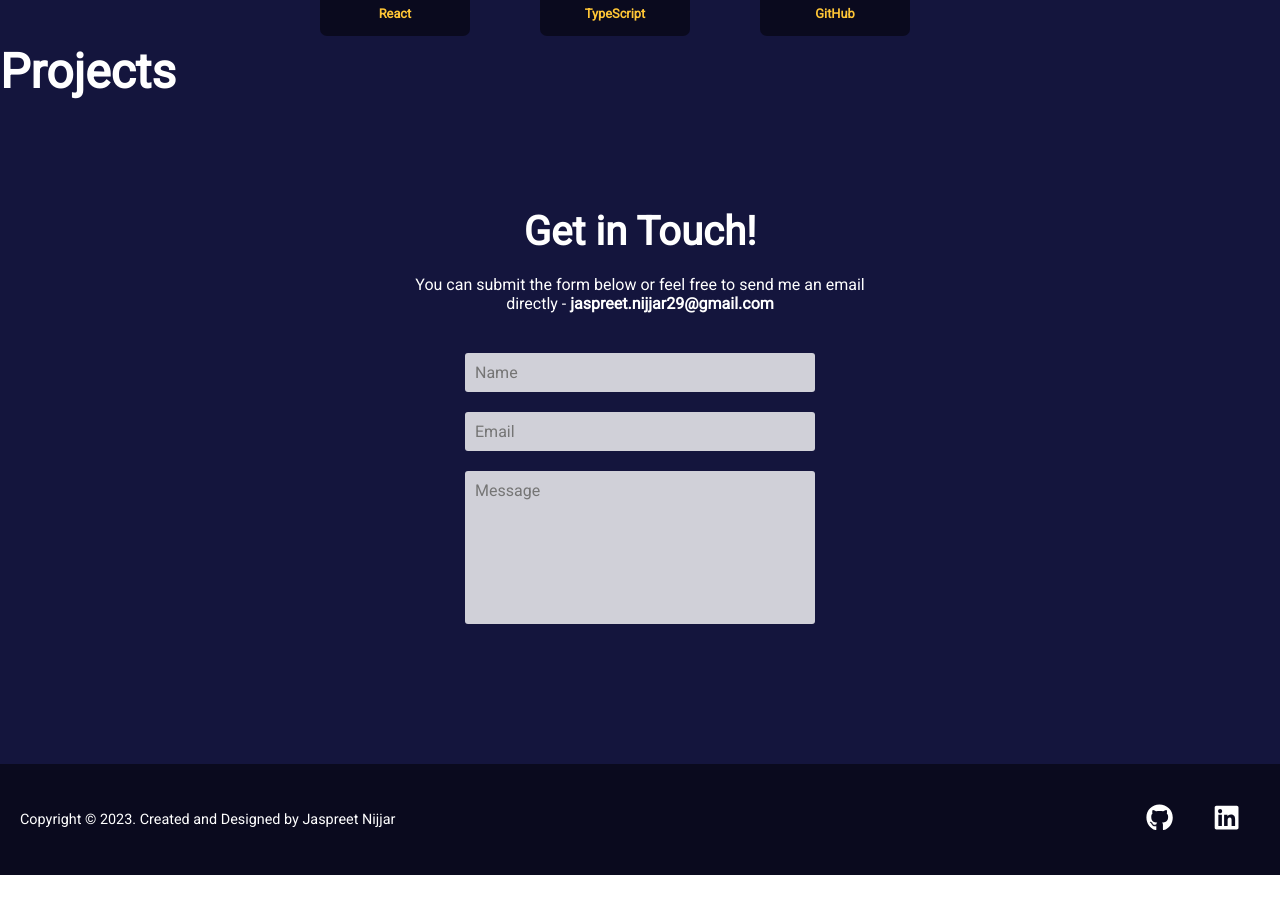
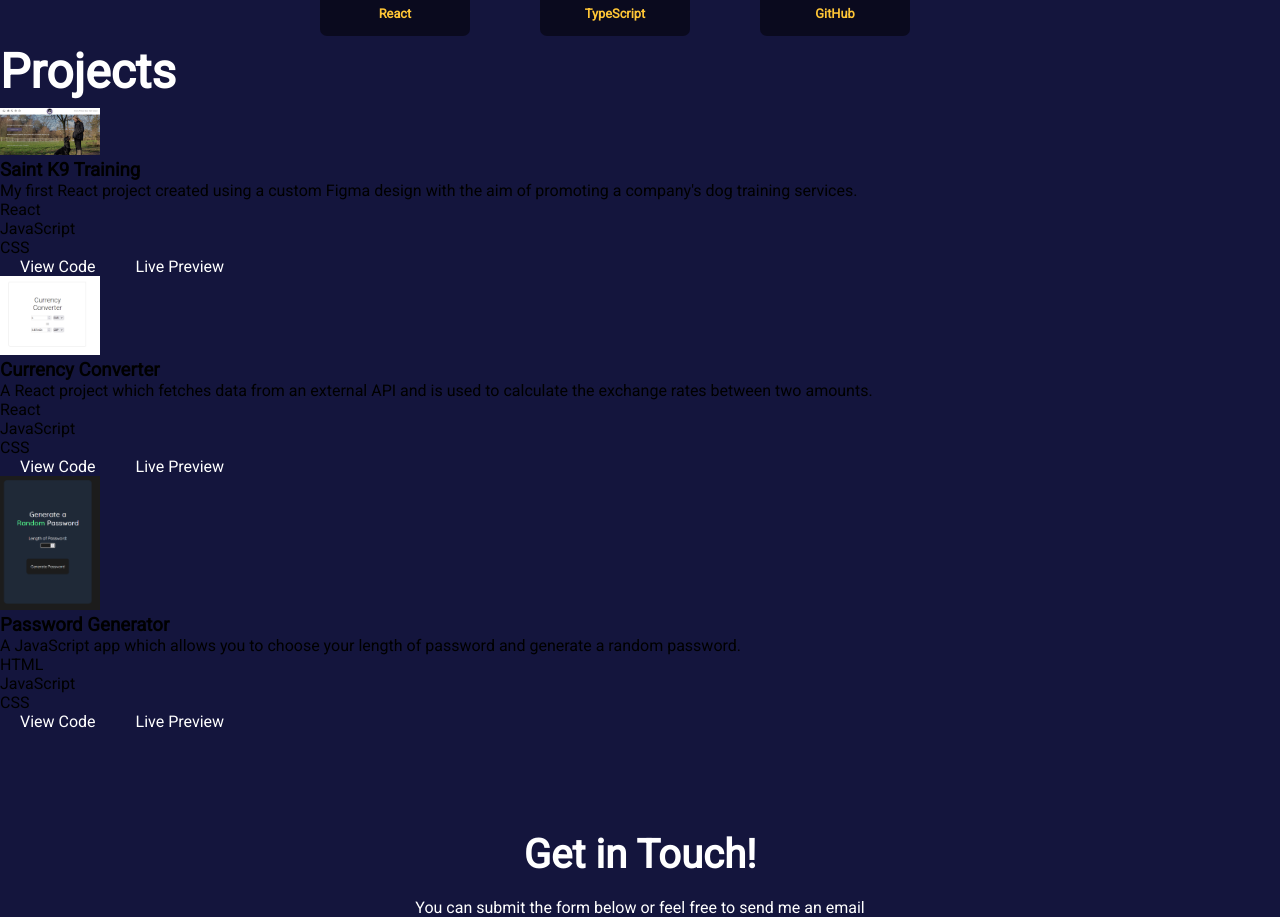
Before and after one commit to Jaspreet-Nijjar/portfolio, a React (Create React App) app: page / in a window 1280 px wide. Shown: the part 1277-2194 px from the top of the page. Before the commit the page ends 2152 px from the top, so only its background shows below. Built offline with nearby package versions, Linux system fonts and the light colour scheme.

Commit message:
added project item component to map through project data

```diff
--- /dev/null
+++ b/src/components/ProjectItem.js
@@ -0,0 +1,16 @@
+import { Link } from 'react-router-dom';
+
+export const ProjectItem = ({ project }) => {
+  return (
+    <div className="project-item">
+      <img src={project.img} alt="personal project" />
+      <h3>{project.title}</h3>
+      <p>{project.description}</p>
+      {project.tech.map((stack) => (
+        <p>{stack}</p>
+      ))}
+      <Link to={project.code}>View Code</Link>
+      <Link to={project.preview}>Live Preview</Link>
+    </div>
+  );
+};
--- a/src/components/Projects.js
+++ b/src/components/Projects.js
@@ -1,9 +1,17 @@
 import '../styles/Projects.css';
+import { ProjectsData } from '../data/ProjectsData';
+import { ProjectItem } from './ProjectItem';
 
 export const Projects = () => {
   return (
     <section id="projects">
       <h1 className="large-header">Projects</h1>
+
+      <section class="projects-container">
+        {ProjectsData.map((project, index) => (
+          <ProjectItem project={project} key={index} />
+        ))}
+      </section>
     </section>
   );
 };
```
